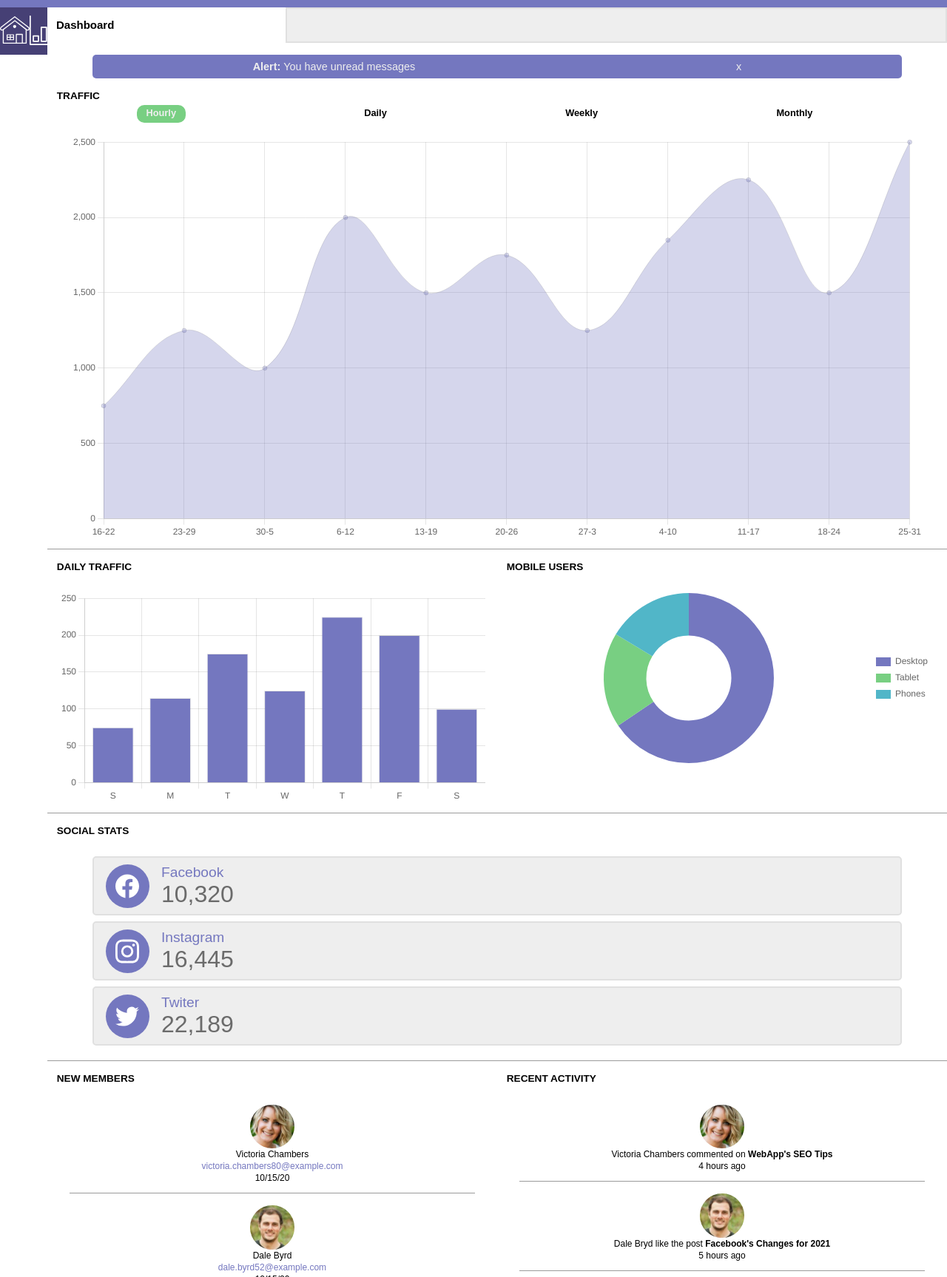
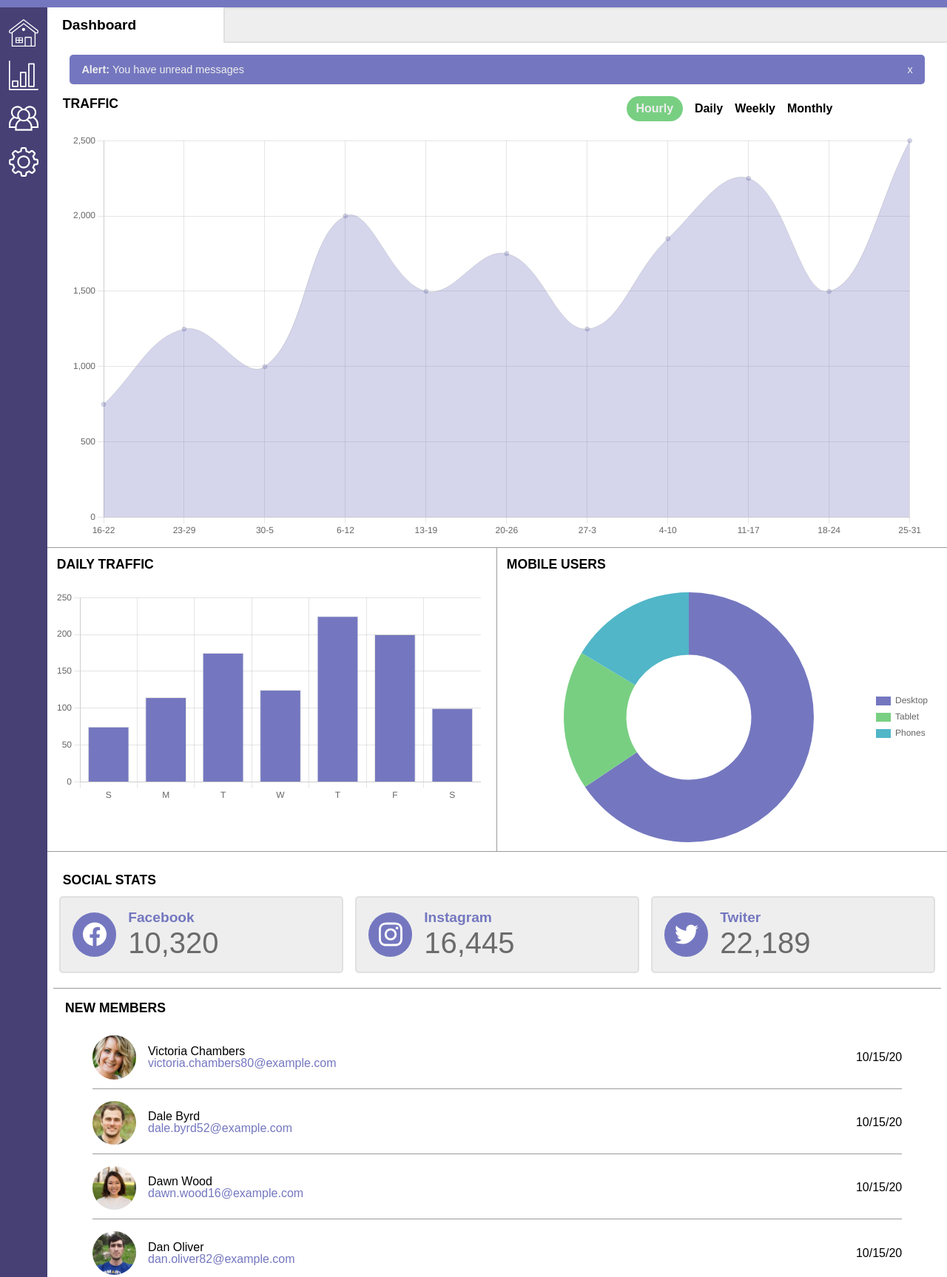
Before and after one commit to airoble-1/web_app_dashboard_v3.2, a website: page index.html in a window 1280 px wide. Shown: the part 62-1789 px from the top of the page at 74% size. Drawn offline with nearby package versions, Linux system fonts and the light colour scheme.

Commit message:
include 768px layout

```diff
--- a/index.html
+++ b/index.html
@@ -65,7 +65,7 @@
       <!-- traffic: line graphs-->
       <section class="traffic">
         <div class="traffic-header">
-          <h3 class="uppercase">Traffic</h3>
+          <h3 class="section-heading uppercase">Traffic</h3>
           <ul class="traffic-nav">
             <li class="traffic-nav-link active">Hourly</li>
             <li class="traffic-nav-link">Daily</li>
@@ -100,6 +100,7 @@
       <!-- social stats -->
       <section class="social-stats">
         <h3 class="uppercase">Social Stats</h3>
+        <div class="social-container-flex">
           <div class="social-container">
             <div class="social-image">
               <svg
@@ -151,12 +152,14 @@
               <p class="social-numbers">22,189</p>
             </div>
           </div>
+        </div>
       </section>
 
       <!-- members -->
       <section class="members">
         <h3 class="uppercase section-heading">New Members</h3>
         <div class="members-container">
+          <div class="member-info">
             <img
               class="members-pic"
               src="images/member-1.jpg"
@@ -166,9 +169,12 @@
               <p class="member-name">Victoria Chambers</p>
               <a class="email" href="#">victoria.chambers80@example.com</a>
             </div>
+          </div>
+
           <p class="date-join">10/15/20</p>
         </div>
         <div class="members-container">
+          <div class="member-info">
             <img
               class="members-pic"
               src="images/member-2.jpg"
@@ -178,9 +184,12 @@
               <p class="member-name">Dale Byrd</p>
               <a class="email" href="#">dale.byrd52@example.com</a>
             </div>
+          </div>
           <p class="date-join">10/15/20</p>
         </div>
+
         <div class="members-container">
+          <div class="member-info">
             <img
               class="members-pic"
               src="images/member-3.jpg"
@@ -190,9 +199,12 @@
               <p class="member-name">Dawn Wood</p>
               <a class="email" href="#">dawn.wood16@example.com</a>
             </div>
+          </div>
+
           <p class="date-join">10/15/20</p>
         </div>
         <div class="members-container">
+          <div class="member-info">
             <img
               class="members-pic"
               src="images/member-4.jpg"
@@ -202,6 +214,7 @@
               <p class="member-name">Dan Oliver</p>
               <a class="email" href="#">dan.oliver82@example.com</a>
             </div>
+          </div>
           <p class="date-join">10/15/20</p>
         </div>
       </section>
@@ -210,6 +223,7 @@
       <section class="activity">
         <h3 class="section-heading uppercase">Recent Activity</h3>
         <div class="activity-container">
+          <div class="activity-info">
             <img
               class="members-pic"
               src="images/member-1.jpg"
@@ -222,9 +236,12 @@
               </p>
               <p>4 hours ago</p>
             </div>
+          </div>
           <p class="activity-details">&#62;</p>
         </div>
+
         <div class="activity-container">
+          <div class="activity-info">
             <img
               class="members-pic"
               src="images/member-2.jpg"
@@ -237,9 +254,12 @@
               </p>
               <p>5 hours ago</p>
             </div>
+          </div>
+
           <p class="activity-details">&#62;</p>
         </div>
         <div class="activity-container">
+          <div class="activity-info">
             <img
               class="members-pic"
               src="images/member-3.jpg"
@@ -252,9 +272,12 @@
               </p>
               <p>5 hours ago</p>
             </div>
+          </div>
+
           <p class="activity-details">&#62;</p>
         </div>
         <div class="activity-container">
+          <div class="activity-info">
             <img
               class="members-pic"
               src="images/member-4.jpg"
@@ -267,6 +290,8 @@
               </p>
               <p>1 day ago</p>
             </div>
+          </div>
+
           <p class="activity-details">&#62;</p>
         </div>
       </section>
--- a/js/app.js
+++ b/js/app.js
@@ -128,7 +128,7 @@ const mobileData = {
 }
 
 const mobileOptions = {
-  aspectRatio: 2.5,
+  aspectRatio: 1.7,
   plugins: {
     legend: {
       position: "right",
--- a/scss/component/_containers.scss
+++ b/scss/component/_containers.scss
@@ -19,6 +19,7 @@ section {
 /* ============================================= */
 
 #header {
+  width: 100%;
   background-color: #7477bf;
   display: flex;
   justify-content: space-between;
@@ -88,16 +89,16 @@ section {
 }
 .alert-banner {
   display: flex;
-  justify-content: space-around;
+  justify-content: space-between;
   align-items: center;
   margin: 0 auto;
   background-color: #7477bf;
   width: 90%;
   height: 2rem;
-
   border-radius: 5px;
   color: #eee;
   font-size: 0.9rem;
+  padding: 0 1rem;
 }
 
 /* ============================================= */
@@ -214,6 +215,11 @@ section {
 /*        Activity Container Styles              */
 /* ============================================= */
 
+.activity > div:not(:last-of-type) {
+  border-bottom: 1px solid #9b9b9b;
+  padding-bottom: 0.75rem;
+}
+
 .activity-container {
   display: flex;
   width: 90%;
@@ -226,17 +232,12 @@ section {
   padding: 0 1rem;
 }
 
-.activity-details {
-  display: none;
-}
-
 .post-topic {
   font-weight: 600;
 }
 
-.activity > div:not(:last-of-type) {
-  border-bottom: 1px solid #9b9b9b;
-  padding-bottom: 0.75rem;
+.activity-details {
+  display: none;
 }
 
 /* ============================================= */
@@ -246,7 +247,7 @@ section {
 form {
   display: flex;
   flex-direction: column;
-  width: 90%;
+  width: 95%;
   margin: 0 auto;
 }
 
@@ -269,7 +270,7 @@ form {
 .settings-btn {
   display: flex;
   justify-content: space-between;
-  width: 90%;
+  width: 95%;
   margin: 1rem auto;
   font-size: 1rem;
 }
--- a/scss/component/_form.scss
+++ b/scss/component/_form.scss
@@ -24,7 +24,7 @@
 }
 
 .selection-timezone {
-  width: 90%;
+  width: 95%;
   margin: 0 auto;
 }
 .selection-timezone select {
--- a/scss/component/_media-queries.scss
+++ b/scss/component/_media-queries.scss
@@ -1,4 +1,5 @@
 @media screen and (min-width: 768px) {
+  // grid
   .grid-container {
     grid-template-columns: 4rem 1fr;
     grid-template-areas:
@@ -11,18 +12,18 @@
   .main-header,
   .alert,
   .traffic,
-  .social-stats {
+  .social-stats,
+  .members,
+  .message,
+  .activity,
+  .settings {
     grid-column: 1 / span 2;
   }
-  .daily,
-  .members,
-  .message {
+  .daily {
     grid-column: 1 / span 1;
   }
 
-  .users,
-  .activity,
-  .settings {
+  .users {
     grid-column: 2 / span 1;
   }
 
@@ -32,4 +33,155 @@
   .widget-container-half {
     width: 45vw;
   }
+  //header
+  .user-info {
+    margin-right: 0.5rem;
+  }
+  //navigation
+  #nav {
+    flex-direction: column;
+    height: 100%;
+    justify-content: flex-start;
+
+    & .nav-icon {
+      margin-top: 1rem;
+    }
+  }
+  // dashboard
+  .main-header {
+    margin-left: 0.5rem;
+    font-size: 0.8rem;
+  }
+  .main-header-search {
+    width: 120%;
+  }
+  // alert banner
+  .alert-banner {
+    width: 95%;
+    height: 2.5rem;
+  }
+  // traffic header/navigation
+  .traffic {
+    margin-bottom: 0;
+  }
+  .traffic-header {
+    flex-direction: row;
+    justify-content: space-between;
+    margin-left: 0.5rem;
+    & h3 {
+      font-size: 1.1rem;
+    }
+  }
+  .traffic-nav {
+    width: 50%;
+    justify-content: center;
+  }
+  .traffic-nav-link {
+    font-size: 1rem;
+    margin-left: 1rem;
+  }
+  // daily traffic
+  .daily {
+    border-right: 1px solid #9b9b9b;
+    padding-right: 0.75rem;
+    & h3 {
+      margin-top: 0.75rem;
+      font-size: 1.1rem;
+    }
+  }
+
+  // mobile users
+  .users {
+    & h3 {
+      margin-top: 0.75rem;
+      font-size: 1.1rem;
+    }
+  }
+  // social stats
+  .social-stats {
+    margin-left: 0.5rem;
+    margin-right: 0.5rem;
+    & h3 {
+      margin-top: 0.75rem;
+      margin-bottom: 0.75rem;
+      font-size: 1.1rem;
+    }
+  }
+  .social-name {
+    font-weight: 550;
+  }
+  .social-numbers {
+    font-size: 2.5rem;
+  }
+  .social-container-flex {
+    display: flex;
+    width: 100%;
+    justify-content: space-around;
+  }
+  .social-container {
+    width: 32%;
+    height: 6.5rem;
+  }
+  // members
+  .members h3 {
+    font-size: 1.1rem;
+    margin-left: 1.5rem;
+  }
+  .members-container {
+    flex-direction: row;
+    justify-content: space-between;
+  }
+  .member-info {
+    width: 4rem;
+    display: flex;
+    align-items: center;
+    text-align: left;
+  }
+  .members-text {
+    margin-left: 1rem;
+  }
+  .member-name,
+  .email,
+  .date-join {
+    font-size: 1rem;
+  }
+  // activity
+  .activity-details {
+    display: block;
+    font-size: 1.5rem;
+    color: $primary-color;
+  }
+  .activity h3 {
+    font-size: 1.1rem;
+    margin-left: 1.5rem;
+  }
+  .activity-container {
+    flex-direction: row;
+    justify-content: space-between;
+    width: 95%;
+  }
+  .activity-info {
+    width: 10rem;
+    display: flex;
+    align-items: center;
+    text-align: left;
+  }
+  .activity-text {
+    margin-left: 1rem;
+    font-size: 1rem;
+  }
+  .activity-text p {
+    width: 27rem;
+  }
+  // message
+  .message h3 {
+    font-size: 1.1rem;
+    margin-left: 1.5rem;
+  }
+
+  // settings
+  .settings h3 {
+    font-size: 1.1rem;
+    margin-left: 1.5rem;
+  }
 }
--- a/scss/component/_navigation.scss
+++ b/scss/component/_navigation.scss
@@ -34,6 +34,6 @@
 .active {
   color: #eee;
   background-color: #78cf82;
-  border-radius: 10px;
-  padding: 0.3rem 0.8rem;
+  border-radius: 50px;
+  padding: 0.5em 0.8em;
 }
```
Also changed, not shown: css/main.css, css/toggle-switch.css. Lines whose indentation alone changed are shown as unchanged.
